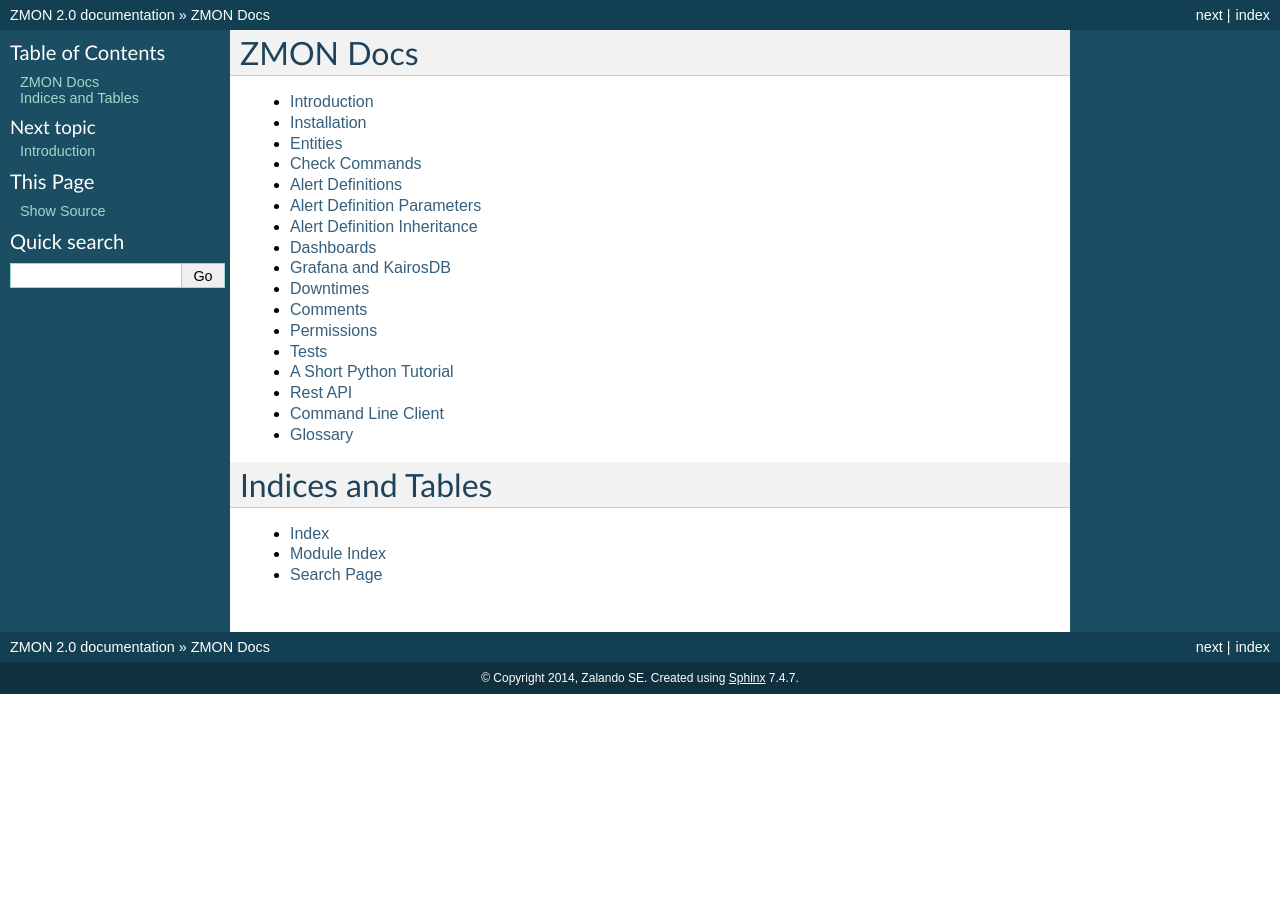
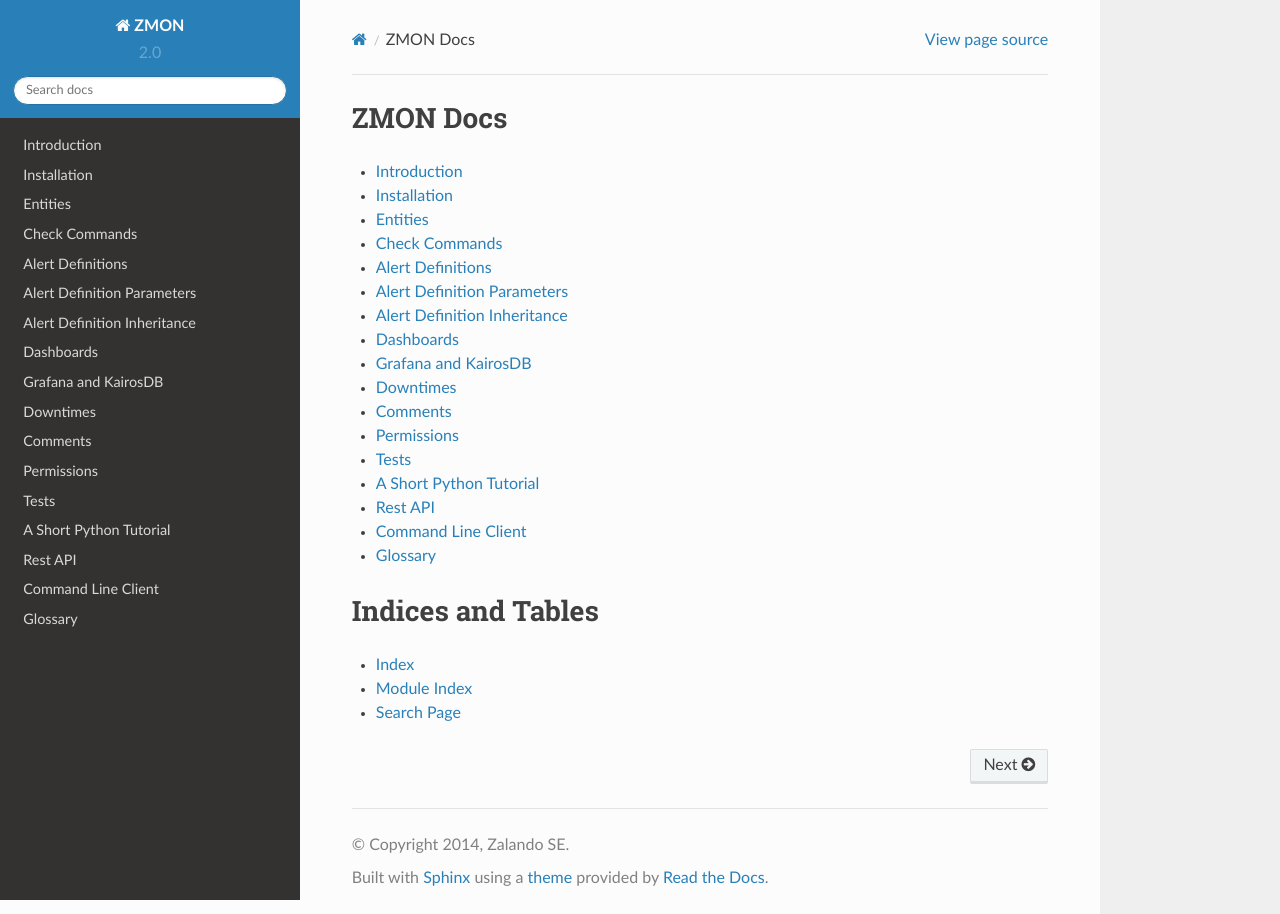
Before and after one commit to zalando-zmon/zmon-docs, a Sphinx documentation site: the page built from docs/index.rst, in a window 1280 px wide. Built offline with Sphinx 7.4.7 and the Read the Docs theme 2.0.0, drawn with Linux system fonts in a browser that asks for light colours; pages that are not in the unit, such as notebooks, are missing from menus.

Commit message:
Fix rendering scheme

```diff
--- a/docs/conf.py
+++ b/docs/conf.py
@@ -15,6 +15,7 @@
 
 import sys
 import os
+import sphinx_rtd_theme
 
 # If extensions (or modules to document with autodoc) are in another directory,
 # add these directories to sys.path here. If the directory is relative to the
@@ -93,7 +94,7 @@ pygments_style = 'sphinx'
 
 # The theme to use for HTML and HTML Help pages.  See the documentation for
 # a list of builtin themes.
-html_theme = 'classic'
+html_theme = 'sphinx_rtd_theme'
 #html_style = 'zmon.css'
 
 # Theme options are theme-specific and customize the look and feel of a theme
```
